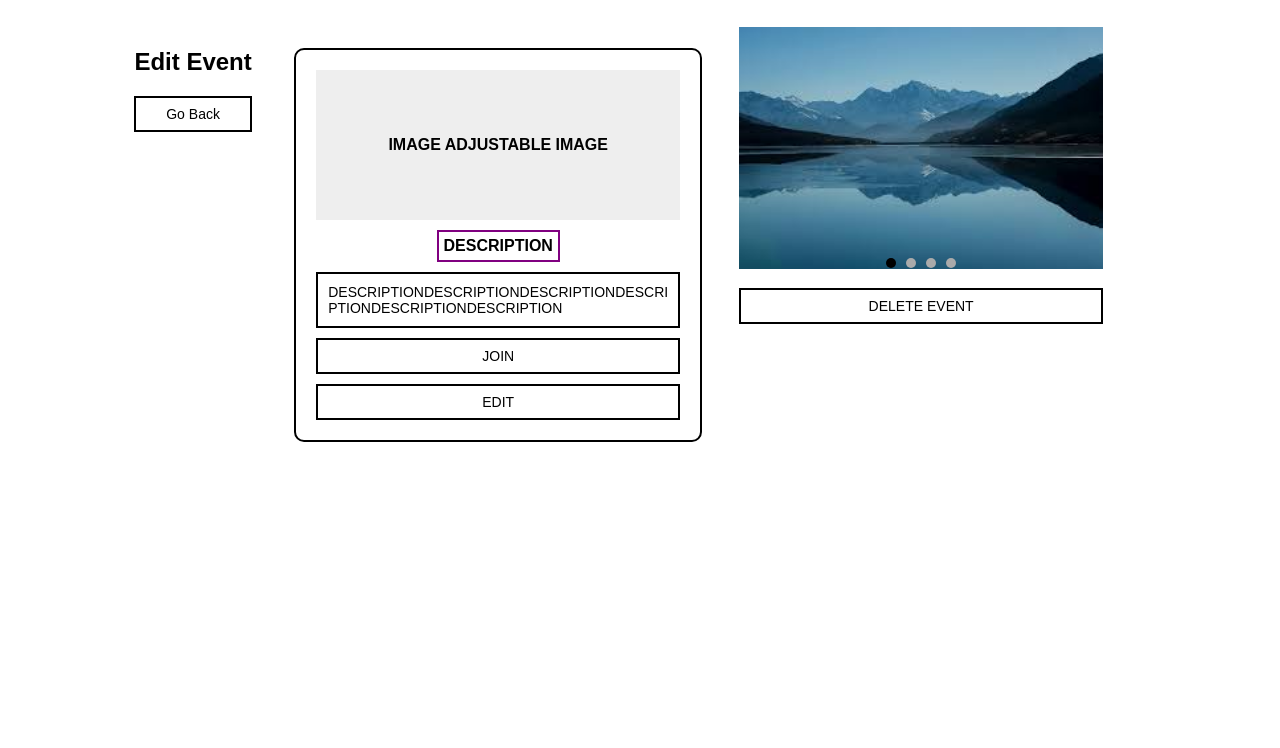
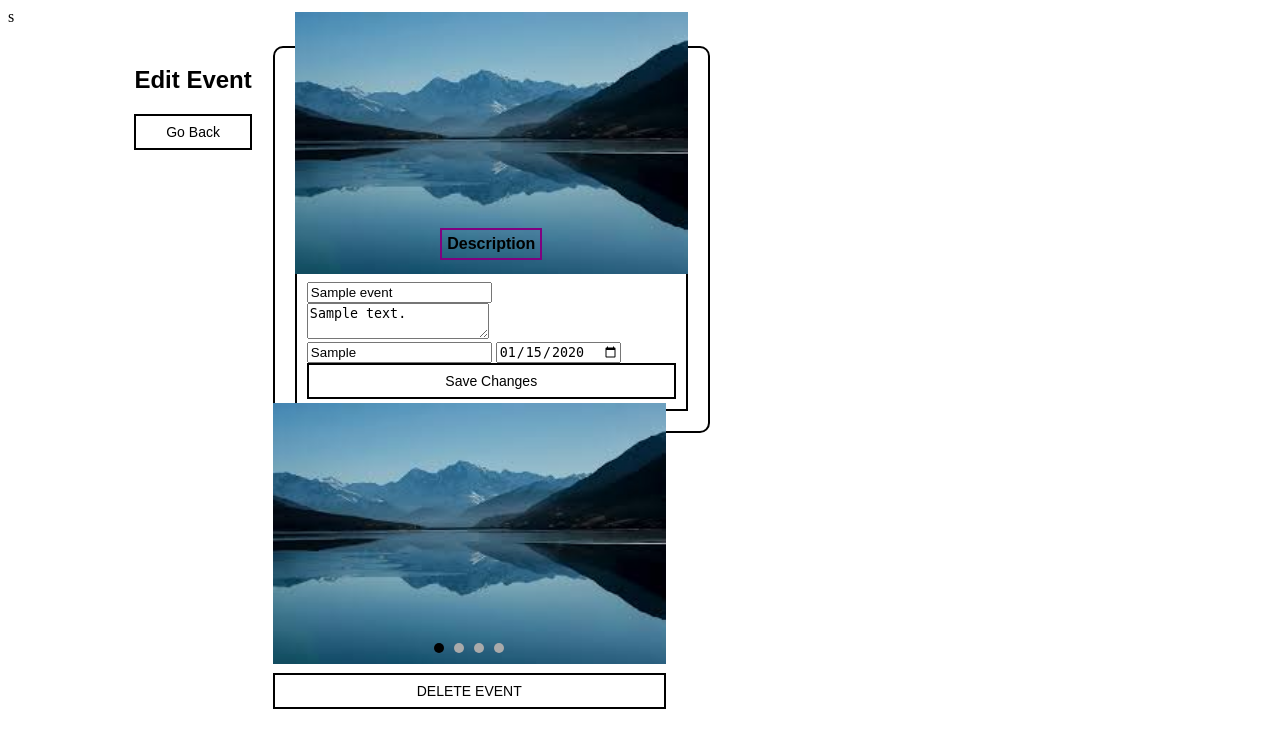
Before and after one commit to jusilo/Team-MAG-Web-App, a Flask app: template frontend/templates/edit-event.html in a window 1280 px wide. Shown: the top 748 px of the page. Run offline with Flask 3, Linux system fonts and the light colour scheme; the template is opened without the code that fills it: values that come from a table or form of the project are taken from there, others are empty; tables that the repository leaves empty hold one stand-in row (values such as "Sample post").

Commit message:
add function on the edit event button and back button on the edit-event.html

```diff
--- a/frontend/templates/edit-event.html
+++ b/frontend/templates/edit-event.html
@@ -7,24 +7,36 @@
     <link rel="stylesheet" href="{{ url_for('static', filename='css/edit-event.css') }}">
     <script defer src="{{ url_for('static', filename='js/edit-event.js') }}"></script>
 </head>
-<body>
+<body>s
     <div class="container">
         <header>
             <h2>Edit Event</h2>
-            <button onclick="goBack()">Go Back</button>
+            <a href="{{ url_for('events.home_page') }}"><button class="back-btn">Go Back</button></a>
         </header>
 
-        <div class="container">
+        <form method="POST" action="{{ url_for('edit-events.editevent', event_id=event.event_id) }}">
             <!-- Left Section - Event Details -->
             <div class="event-details">
-                <div class="image-container">IMAGE ADJUSTABLE IMAGE</div>
-                <div class="description-title">DESCRIPTION</div>
+                <div class="image-container">
+                    <!-- Add image logic here if necessary -->
+                    <img src="{{ url_for('static', filename='Files/image1.jpg') }}" alt="Event Image" width="100%">
+                </div>
+                <div class="description-title">Description</div>
                 <div class="description-box">
-                    DESCRIPTIONDESCRIPTIONDESCRIPTIONDESCRIPTIONDESCRIPTIONDESCRIPTION
-                </div>
-                <div class="button-container">
-                    <button>JOIN</button>
-                    <button>EDIT</button>
+                    <!-- Event Name Field -->
+                    <input type="text" name="event_name" value="{{ event.event_name }}" required>
+
+                    <!-- Event Description Field -->
+                    <textarea name="event_description" required>{{ event.event_description }}</textarea>
+
+                    <!-- Event Location Field -->
+                    <input type="text" name="location" value="{{ event.location }}" required>
+
+                    <!-- Event Day Field -->
+                    <input type="date" name="event_day" value="{{ event.event_day.strftime('%Y-%m-%d') }}" required>
+
+                    <!-- Submit Button -->
+                    <button type="submit" class="edit-btn">Save Changes</button>
                 </div>
             </div>
 
--- a/frontend/templates/home.html
+++ b/frontend/templates/home.html
@@ -52,7 +52,9 @@
                           <!-- Conditional Buttons -->
                         {% if event.uid == session['uid'] %}
                         <!-- Show "Cancel Event" button to the creator -->
-                        <button class="cancel-event-btn">Cancel Event</button>
+                        <a href="{{ url_for('edit-events.editevent', event_id=event.event_id) }}">
+                            <button class="edit-event-btn">Edit Event</button>
+                        </a>
                      {% else %}
                         <!-- Show "Join Event" button to other users -->
                         <button class="join-event-btn">Join Event</button>
```
